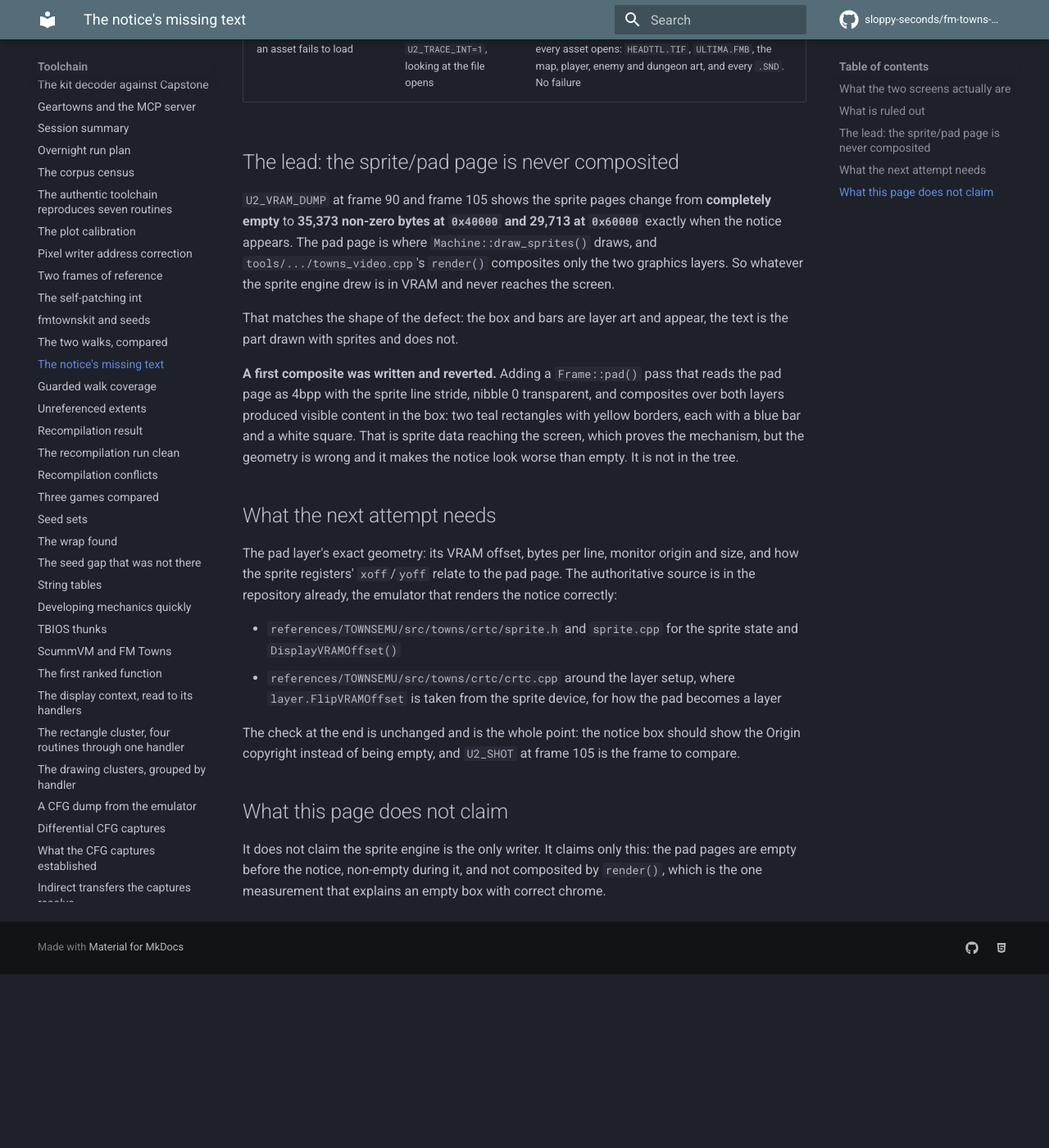
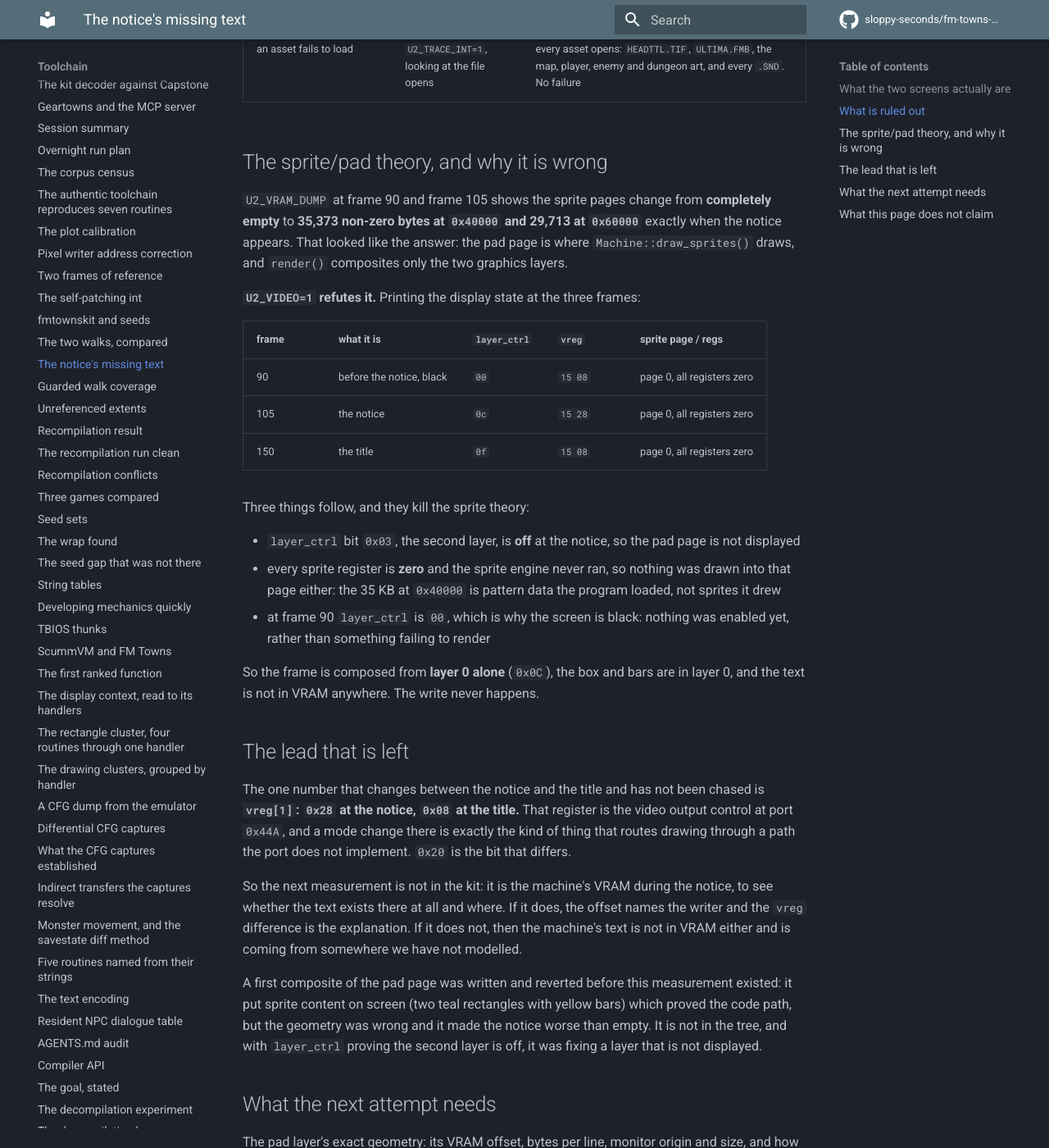
Before and after one commit to sloppy-seconds/fm-towns-ultima, an MkDocs documentation site: the page built from docs/port-missing-text.md, in a window 1280 px wide and 1400 px high, scrolled down 1177 px. Shown: the whole window at 82% size. Built offline with MkDocs 1.6.1 and Material for MkDocs 9.7.7, drawn with Linux system fonts in a browser that asks for light colours; comment, search, counter and statistics services are not loaded; before the commit the page ends 2365 px from its top, so only the background shows below that.

Commit message:
U2_VIDEO shows the notice is layer 0 alone, which kills the sprite theory
Added U2_VIDEO=1: the CRTC registers, both video output registers, layer_ctrl, the display page and the
sprite controller's page and registers. What it says at three frames:

  frame  90  black        layer_ctrl 00  vreg 15 08  sprite page 0, registers all zero
  frame 105  the notice   layer_ctrl 0c  vreg 15 28  sprite page 0, registers all zero
  frame 150  the title    layer_ctrl 0f  vreg 15 08  sprite page 0, registers all zero

So the second layer is OFF at the notice, the sprite engine never ran, and the 35 KB that appears at 0x40000
is pattern data the program loaded rather than sprites it drew. The frame is composed from layer 0 alone,
the box and bars are layer 0, and the text is not in VRAM anywhere: the write never happens. Frame 90's
layer_ctrl of 00 also explains the black first seconds properly: nothing was enabled yet.

docs/port-missing-text.md is corrected accordingly, and the pad-composite lead is recorded as refuted rather
than deleted. The one chaseable difference left is vreg[1]: 0x28 at the notice against 0x08 at the title, and
the next measurement is the machine's VRAM during the notice to see whether the text is there at all.

Also fixes a defect in the first version of the switch: it looped to 16 over vreg, which is a two-element
array, and printed whatever followed it in memory, which was the environment strings.

```diff
--- a/docs/port-missing-text.md
+++ b/docs/port-missing-text.md
@@ -30,21 +30,46 @@ Each of these was a plausible cause and each was measured.
 | the palette maps the text to black | `U2_PALETTE=1` at the notice and at the title | both palettes are identical and include `ffffff` at index 7, so a white glyph would be visible |
 | an asset fails to load | `U2_TRACE_INT=1`, looking at the file opens | every asset opens: `HEADTTL.TIF`, `ULTIMA.FMB`, the map, player, enemy and dungeon art, and every `.SND`. No failure |
 
-## The lead: the sprite/pad page is never composited
+## The sprite/pad theory, and why it is wrong
 
 `U2_VRAM_DUMP` at frame 90 and frame 105 shows the sprite pages change from **completely empty** to
-**35,373 non-zero bytes at `0x40000` and 29,713 at `0x60000`** exactly when the notice appears. The pad page is
-where `Machine::draw_sprites()` draws, and `tools/.../towns_video.cpp`'s `render()` composites only the two
-graphics layers. So whatever the sprite engine drew is in VRAM and never reaches the screen.
+**35,373 non-zero bytes at `0x40000` and 29,713 at `0x60000`** exactly when the notice appears. That looked like the
+answer: the pad page is where `Machine::draw_sprites()` draws, and `render()` composites only the two graphics layers.
 
-That matches the shape of the defect: the box and bars are layer art and appear, the text is the part drawn
-with sprites and does not.
+**`U2_VIDEO=1` refutes it.** Printing the display state at the three frames:
 
-**A first composite was written and reverted.** Adding a `Frame::pad()` pass that reads the pad page as 4bpp
-with the sprite line stride, nibble 0 transparent, and composites over both layers produced visible content in
-the box: two teal rectangles with yellow borders, each with a blue bar and a white square. That is sprite data
-reaching the screen, which proves the mechanism, but the geometry is wrong and it makes the notice look worse
-than empty. It is not in the tree.
+| frame | what it is | `layer_ctrl` | `vreg` | sprite page / regs |
+|---|---|---|---|---|
+| 90 | before the notice, black | `00` | `15 08` | page 0, all registers zero |
+| 105 | the notice | `0c` | `15 28` | page 0, all registers zero |
+| 150 | the title | `0f` | `15 08` | page 0, all registers zero |
+
+Three things follow, and they kill the sprite theory:
+
+- `layer_ctrl` bit `0x03`, the second layer, is **off** at the notice, so the pad page is not displayed
+- every sprite register is **zero** and the sprite engine never ran, so nothing was drawn into that page either: the
+  35 KB at `0x40000` is pattern data the program loaded, not sprites it drew
+- at frame 90 `layer_ctrl` is `00`, which is why the screen is black: nothing was enabled yet, rather than something
+  failing to render
+
+So the frame is composed from **layer 0 alone** (`0x0C`), the box and bars are in layer 0, and the text is not in VRAM
+anywhere. The write never happens.
+
+## The lead that is left
+
+The one number that changes between the notice and the title and has not been chased is **`vreg[1]`: `0x28` at the
+notice, `0x08` at the title.** That register is the video output control at port `0x44A`, and a mode change there is
+exactly the kind of thing that routes drawing through a path the port does not implement. `0x20` is the bit that
+differs.
+
+So the next measurement is not in the kit: it is the machine's VRAM during the notice, to see whether the text exists
+there at all and where. If it does, the offset names the writer and the `vreg` difference is the explanation. If it does
+not, then the machine's text is not in VRAM either and is coming from somewhere we have not modelled.
+
+A first composite of the pad page was written and reverted before this measurement existed: it put sprite content on
+screen (two teal rectangles with yellow bars) which proved the code path, but the geometry was wrong and it made the
+notice worse than empty. It is not in the tree, and with `layer_ctrl` proving the second layer is off, it was fixing a
+layer that is not displayed.
 
 ## What the next attempt needs
 
--- a/docs/recomp-plan.md
+++ b/docs/recomp-plan.md
@@ -868,6 +868,7 @@ Set as environment variables. Each exists because something needed it and guessi
 | `U2_SHOT=<path>` | write the frame the machine is showing when the run ends, with the kit's own renderer, so "it draws" is a picture rather than a byte count. |
 | `U2_PALETTE=1` | print the sixteen palette entries per plane when the run ends, in `PRI PALETTE`'s own `RRGGBB` notation, so the port's table and the machine's can be compared by diff. |
 | `U2_SCREEN=1` | print the frame as a luminance ramp, character for character the way `container/screen.js`'s `toAscii` does it. **Not** a usable comparison for 7a: the kit renders 704x525 of the CRTC's layers and the supervisor's capture is a 640x480 window with its title bar in it, so the two pictures are different objects. Kept because it is a readable view of a frame. |
+| `U2_VIDEO=1` | print the display state that decides what is on screen: the CRTC registers, the two video output registers, the layer control byte, the display page and the sprite controller's page and registers. A page that is drawn but not enabled and a page that is enabled but never drawn look identical in a screenshot and different here. It is what showed that the notice's frame is layer 0 alone with the sprite engine idle. |
 | `U2_VRAM_DUMP=<path>` | write the whole 524,288-byte VRAM array raw when the run ends, so two frames can be diffed byte by byte to find **where** a drawing went rather than whether the picture looks right. This is what established that the copyright notice's box and bars are drawn while no text is stored anywhere in the VRAM window. |
 | `U2_VRAM_HASH=1` | the comparison that does work: non-zero count, an FNV-1a over all 524,288 VRAM bytes, and one hash per 16 KB block. The machine's VRAM is the same 512 KB through segment `0120`, read with `MD 120:<off>` (256 bytes a line, 17 s for the lot) and hashed the same way, so a difference can be named by region. Item 7a. |
 
```
Also changed, not shown: 1 other file.
